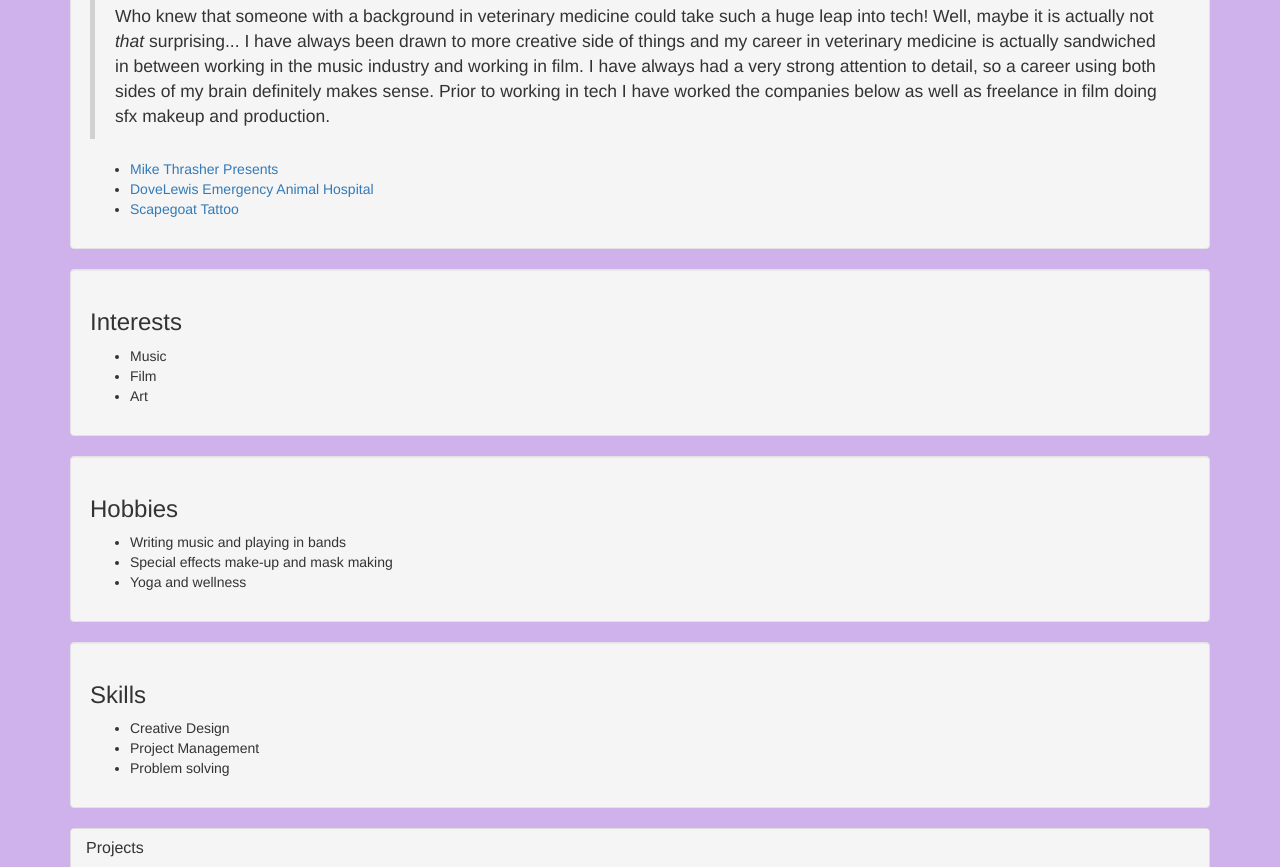
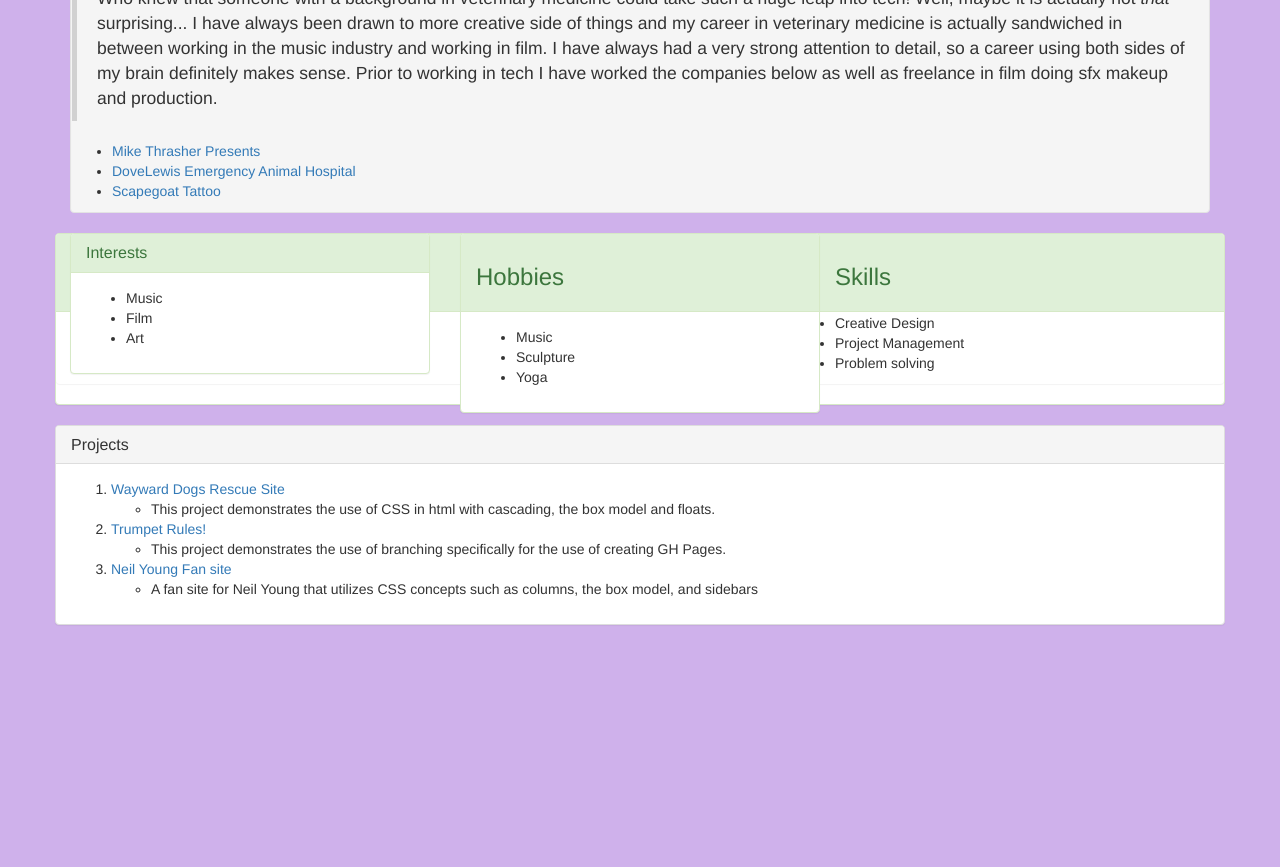
Before and after one commit to JoseyKinnaman/portfolio, a plain HTML site: page index.html in a window 1280 px wide. Shown: the part 467-1334 px from the top of the page. After the commit the page ends 1112 px from the top, so only its background shows below. Drawn offline with Linux system fonts and the light colour scheme.

Commit message:
add rows and colums.

```diff
--- a/CSS/styles.css
+++ b/CSS/styles.css
@@ -10,3 +10,8 @@ img {
   float: left;
 
 }
+
+.well
+{
+  padding:1px
+}
--- a/index.html
+++ b/index.html
@@ -26,29 +26,48 @@
          <li> <a href="https://www.scapegoattattoo.com/">Scapegoat Tattoo</a></li>
        </ul>
     </div>
-    <div class="well">
-      <h3>Interests</h3>
+      <div class=row>
+        <div class="col-md-4">
+          <div class="panel panel-success">
+            <div class="panel-heading">
+              <h3 class="panel-title">Interests</h3>
+            </div>
+              <div class="panel-body">
                 <ul>
                   <li>Music</li>
                   <li>Film</li>
                   <li>Art</li>
                 </ul>
               </div>
-    <div class="well">
+          </div>
+        </div>
+      <div class="col-md-4">
+        <div class="panel panel-success">
+          <div class="panel-heading">
             <h3>Hobbies</h3>
+          </div>
+          <div class="panel-body">
             <ul>
-        <li>Writing music and playing in bands</li>
-        <li>Special effects make-up and mask making</li>
-        <li>Yoga and wellness</li>
+              <li>Music</li>
+              <li>Sculpture</li>
+              <li>Yoga</li>
             </ul>
           </div>
-    <div class="well">
+        </div>
+      </div>
+    <div class="colomn-md-4">
+      <div class="panel panel-success">
+        <div class="panel-heading">
           <h3>Skills</h3>
+        </div>
+        <div class="panel body">
           <ul>
             <li>Creative Design</li>
             <li>Project Management</li>
             <li>Problem solving</li>
           </ul>
+        </div>
+      </div>
     </div>
     <div class="panel panel-default">
       <div class="panel-heading">
```
Lines whose indentation alone changed are shown as unchanged.
